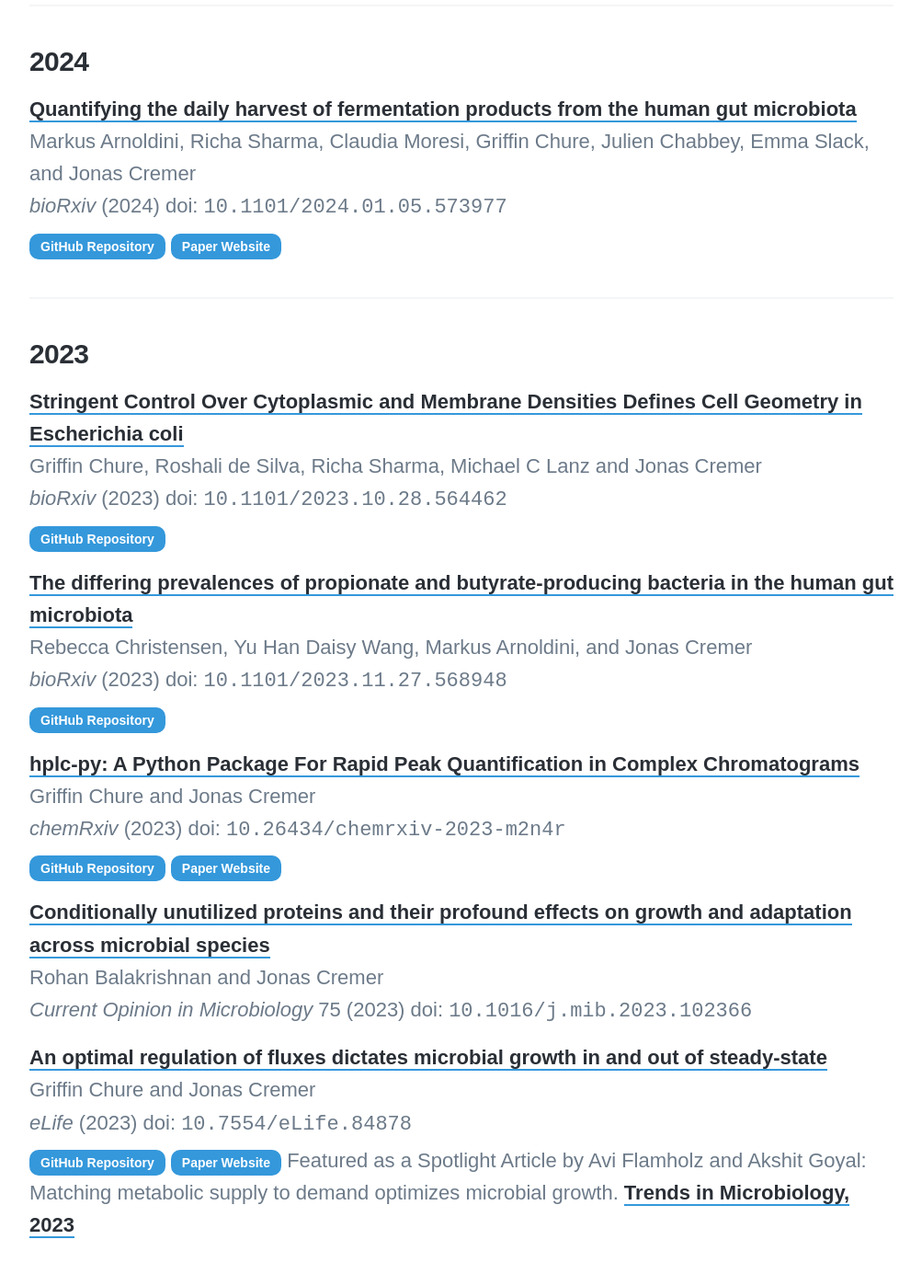
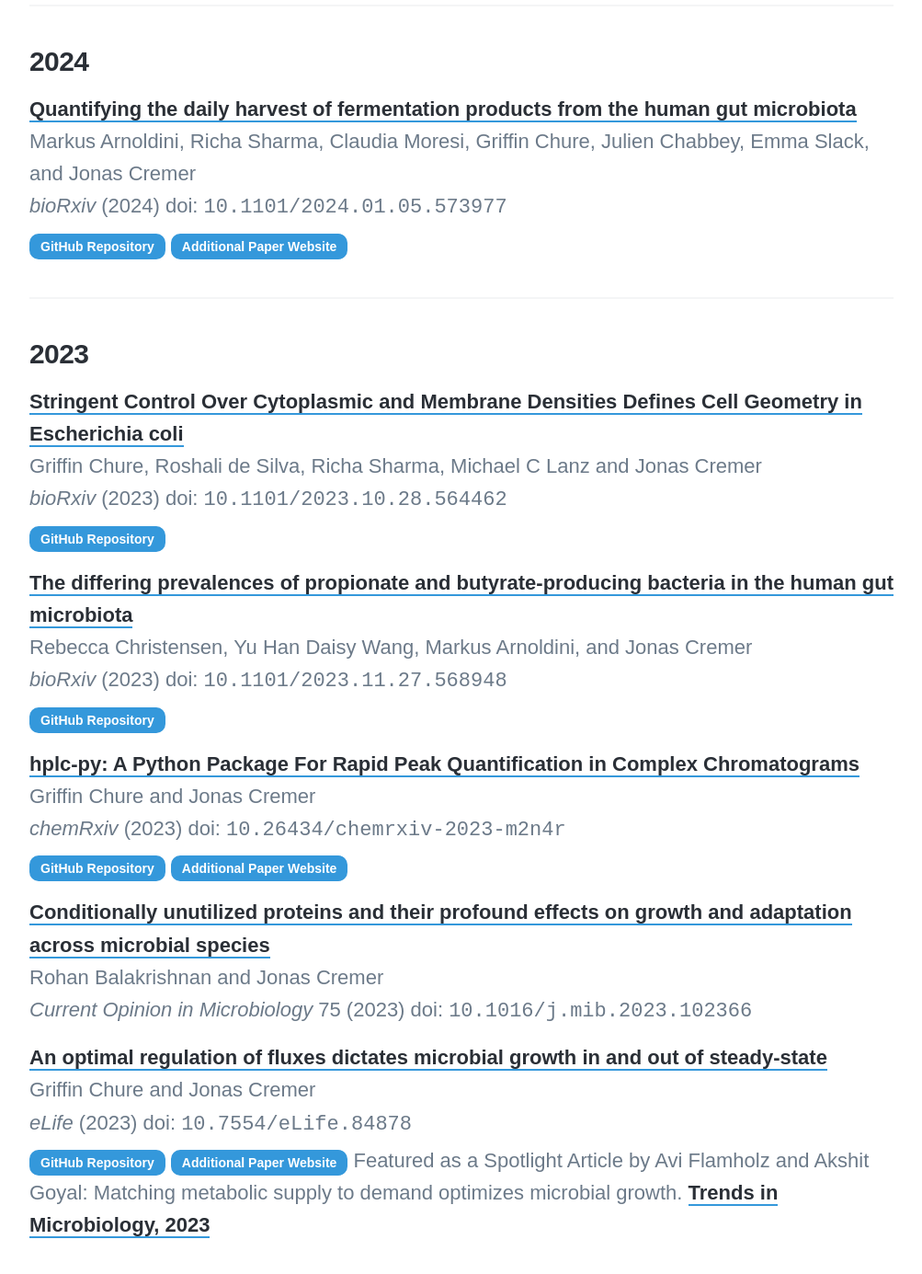
Before and after one commit to cremerlab/cremerlab.github.io, a Jekyll site: the page built from _pages/publications.md, in a window 1280 px wide and 1400 px high, scrolled down 712 px. Shown: the top 1385 px of the window at 92% size, without its empty margins (138-1141 px from the left). Built offline with Jekyll 4.4.1, drawn with Linux system fonts in a browser that asks for light colours; nearby versions of some CDN libraries; some web fonts are replaced.

Commit message:
Update publication site

```diff
--- a/_pages/publications.md
+++ b/_pages/publications.md
@@ -16,7 +16,7 @@ featured_image: /images/blackboard.jpg
 {% for paper in year[1] %}
 <a href="https://doi.org/{{paper.doi}}"><b>{{paper.title}}</b></a><br/>
 {{paper.authors}}<br/>
-<i>{{paper.journal}}</i> {{paper.volume}}<b>{{paper.issue}}</b> ({{year[0]}}) doi: `{{paper.doi}}`<br/>{% if paper.github|default() %} <a href="{{paper.github}}" target="_blank" class="button button--small"> GitHub Repository</a>{% endif %}{% if paper.paper_website|default() %} <a href="{{paper.paper_website}}" target="_blank" class="button button--small">Paper Website</a> {% endif %}{% if paper.notes|default() %}{{paper.notes}} {% endif %}
+<i>{{paper.journal}}</i> {{paper.volume}}<b>{{paper.issue}}</b> ({{year[0]}}) doi: `{{paper.doi}}`<br/>{% if paper.github|default() %} <a href="{{paper.github}}" target="_blank" class="button button--small"> GitHub Repository</a>{% endif %}{% if paper.paper_website|default() %} <a href="{{paper.paper_website}}" target="_blank" class="button button--small">Additional Paper Website</a> {% endif %}{% if paper.notes|default() %}{{paper.notes}} {% endif %}
 
 {% endfor %}
 {% endfor %}
```
